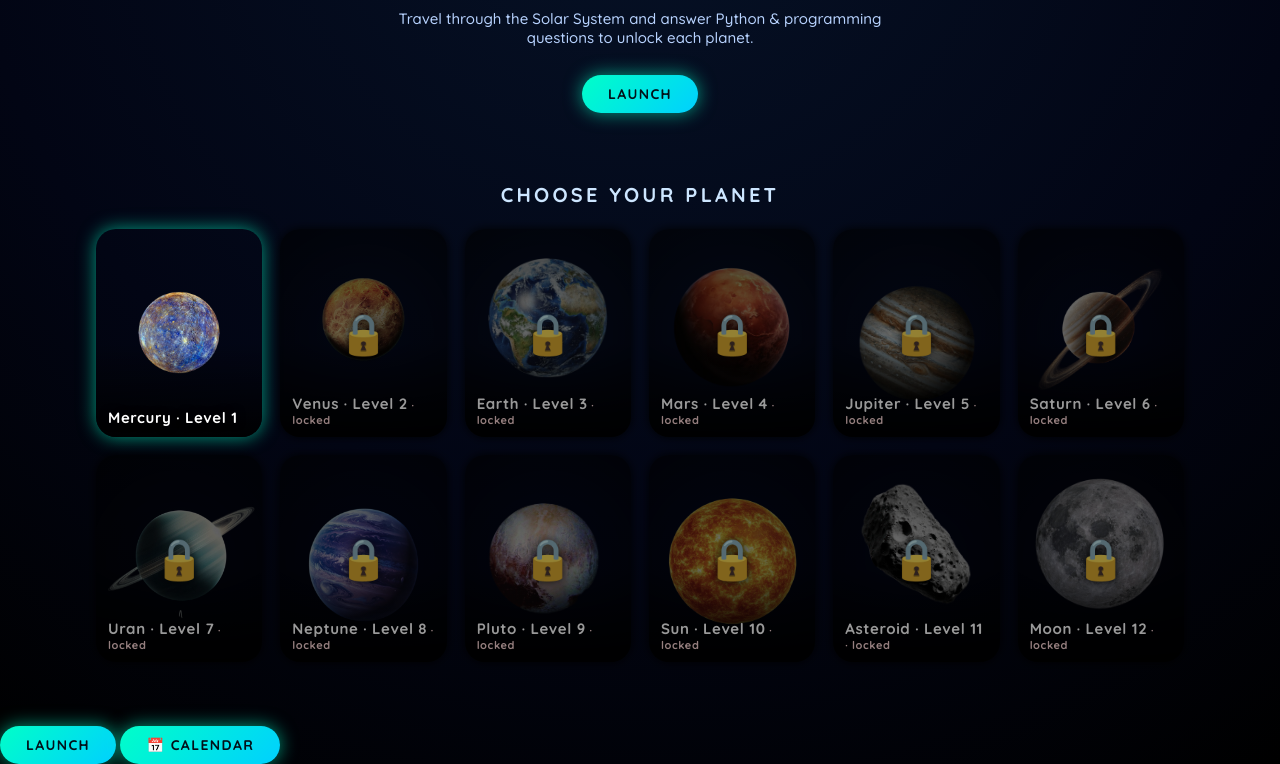
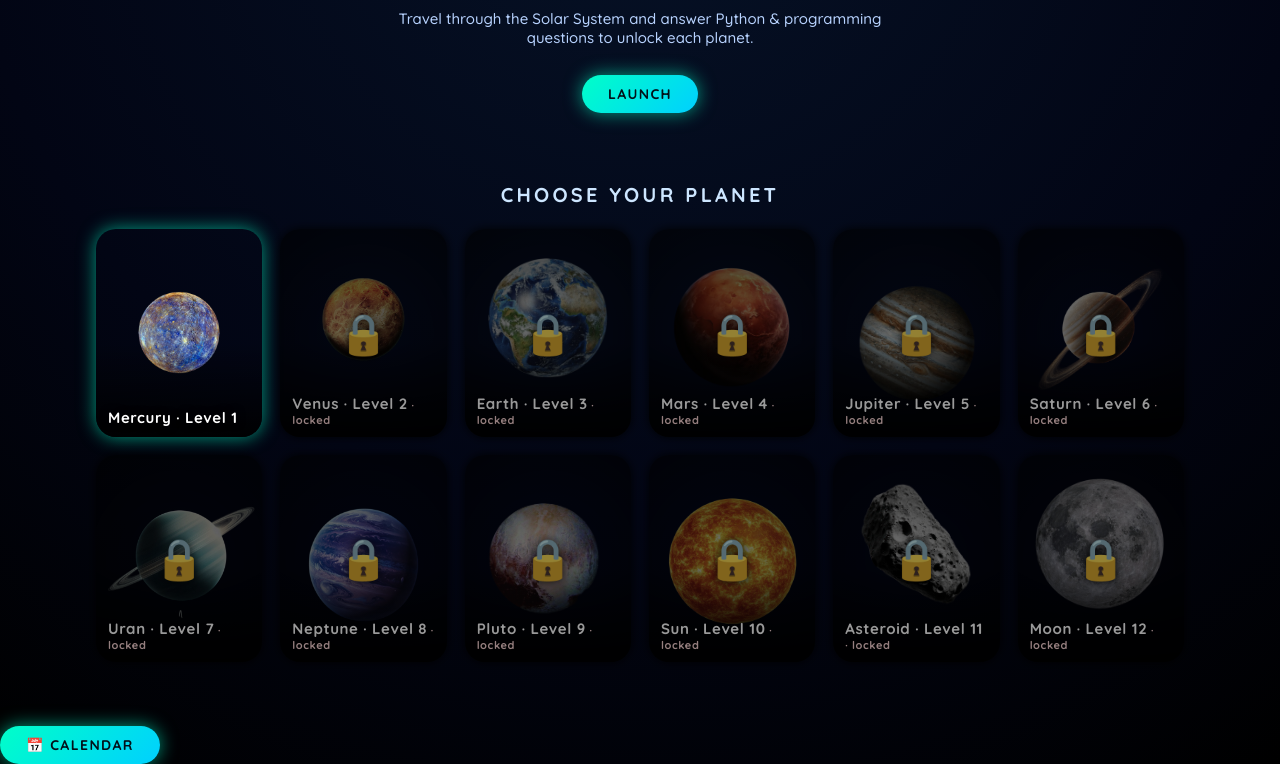
Before and after one commit to kimanastasia232007-bit/fillspace, a plain HTML site: page index.html in a window 1280 px wide. Shown: the part 164-928 px from the top of the page. Drawn offline with Linux system fonts and the light colour scheme.

Commit message:
calendarchange

```diff
--- a/index.html
+++ b/index.html
@@ -129,14 +129,9 @@
             <div class="quiz-results" id="quiz-results" hidden></div>
         </div>
     </div>
-    <div class="intro-actions">
-  <a href="game.html" class="intro-link">Launch</a>
-  <a href="calendar.html" class="intro-link intro-link--secondary">
+      <a href="calendar.html" class="intro-link intro-link--secondary">
     📅 Calendar
   </a>
-</div>
-
-
     <!-- ========= SCRIPTS ========= -->
     <script src="scripts/quiz.js"></script>
 </body>
```
